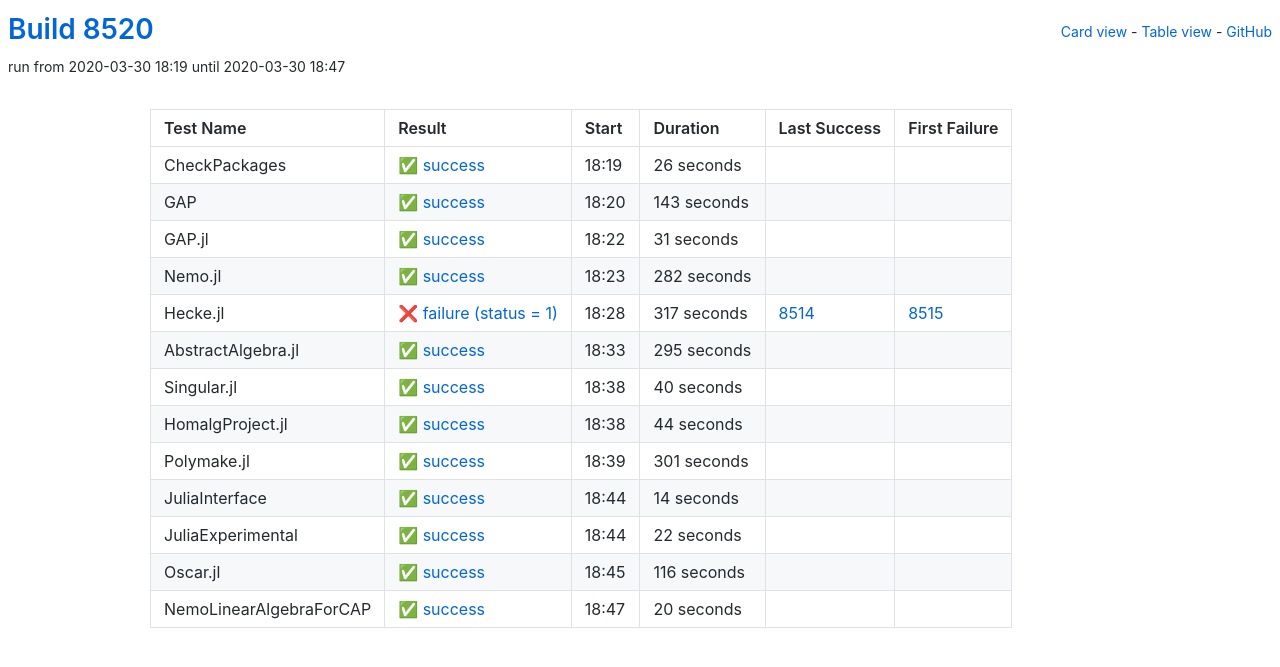
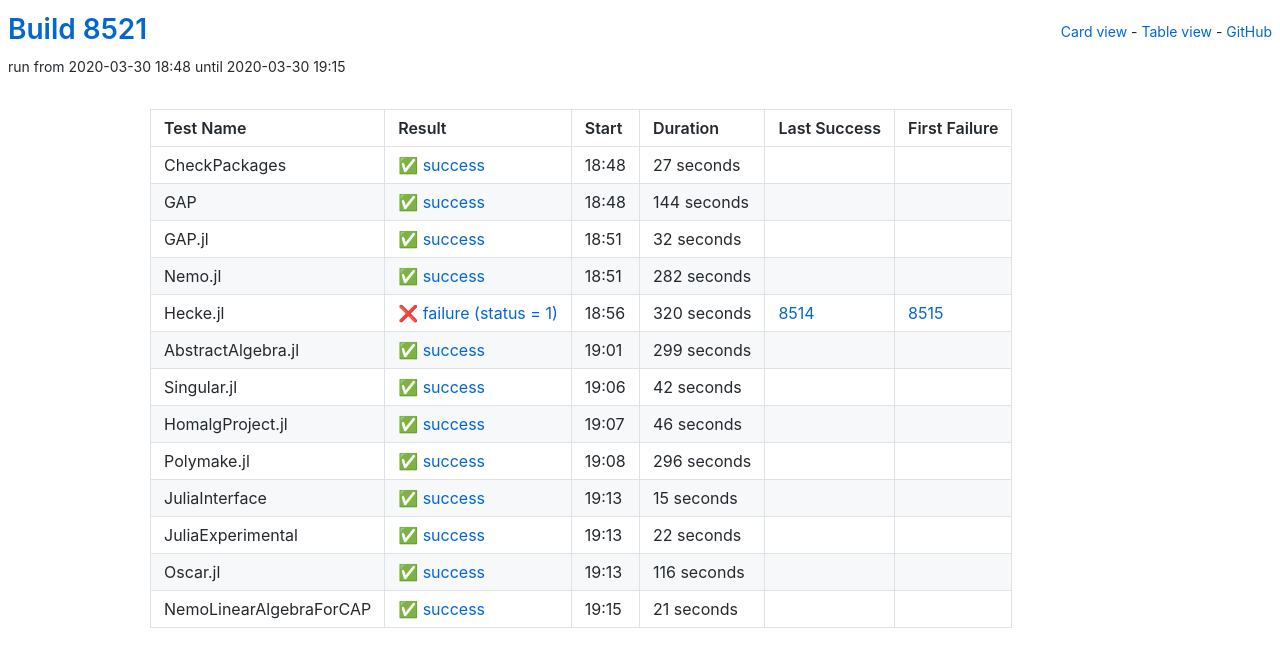
Before and after one commit to oscar-system/oscar-ci-status, a Jekyll site: the page built from table.html, in a window 1280 px wide. Shown: the top 667 px of the page. Built offline with Jekyll 4.4.1, drawn with Linux system fonts in a browser that asks for light colours.

Commit message:
Build 8521

```diff
--- a/_data/ci.yml
+++ b/_data/ci.yml
@@ -1,38 +1,38 @@
-build: 8520
-build_url: https://oscarci.mathematik.uni-kl.de/job/oscar/8520/
+build: 8521
+build_url: https://oscarci.mathematik.uni-kl.de/job/oscar/8521/
 job: oscar
 tests:
-- duration: 26
+- duration: 27
   exitcode: 0
   first_failure: false
   first_failure_url: null
   last_success: false
   last_success_url: null
-  log: https://oscarci.mathematik.uni-kl.de/job/oscar/8520/artifact/logs/build-8520/CheckPackages.log
+  log: https://oscarci.mathematik.uni-kl.de/job/oscar/8521/artifact/logs/build-8521/CheckPackages.log
   name: CheckPackages
-  start: 2020-03-30 18:19
+  start: 2020-03-30 18:48
   status: success
   success: true
-- duration: 143
+- duration: 144
   exitcode: 0
   first_failure: false
   first_failure_url: null
   last_success: false
   last_success_url: null
-  log: https://oscarci.mathematik.uni-kl.de/job/oscar/8520/artifact/logs/build-8520/GAP.log
+  log: https://oscarci.mathematik.uni-kl.de/job/oscar/8521/artifact/logs/build-8521/GAP.log
   name: GAP
-  start: 2020-03-30 18:20
+  start: 2020-03-30 18:48
   status: success
   success: true
-- duration: 31
+- duration: 32
   exitcode: 0
   first_failure: false
   first_failure_url: null
   last_success: false
   last_success_url: null
-  log: https://oscarci.mathematik.uni-kl.de/job/oscar/8520/artifact/logs/build-8520/GAP.jl.log
+  log: https://oscarci.mathematik.uni-kl.de/job/oscar/8521/artifact/logs/build-8521/GAP.jl.log
   name: GAP.jl
-  start: 2020-03-30 18:22
+  start: 2020-03-30 18:51
   status: success
   success: true
 - duration: 282
@@ -41,75 +41,75 @@
   first_failure_url: null
   last_success: false
   last_success_url: null
-  log: https://oscarci.mathematik.uni-kl.de/job/oscar/8520/artifact/logs/build-8520/Nemo.jl.log
+  log: https://oscarci.mathematik.uni-kl.de/job/oscar/8521/artifact/logs/build-8521/Nemo.jl.log
   name: Nemo.jl
-  start: 2020-03-30 18:23
+  start: 2020-03-30 18:51
   status: success
   success: true
-- duration: 317
+- duration: 320
   exitcode: 1
   first_failure: 8515
   first_failure_url: https://oscarci.mathematik.uni-kl.de/job/oscar/8515/
   last_success: 8514
   last_success_url: https://oscarci.mathematik.uni-kl.de/job/oscar/8514/
-  log: https://oscarci.mathematik.uni-kl.de/job/oscar/8520/artifact/logs/build-8520/Hecke.jl.log
+  log: https://oscarci.mathematik.uni-kl.de/job/oscar/8521/artifact/logs/build-8521/Hecke.jl.log
   name: Hecke.jl
-  start: 2020-03-30 18:28
+  start: 2020-03-30 18:56
   status: failure
   success: false
-- duration: 295
+- duration: 299
   exitcode: 0
   first_failure: false
   first_failure_url: null
   last_success: false
   last_success_url: null
-  log: https://oscarci.mathematik.uni-kl.de/job/oscar/8520/artifact/logs/build-8520/AbstractAlgebra.jl.log
+  log: https://oscarci.mathematik.uni-kl.de/job/oscar/8521/artifact/logs/build-8521/AbstractAlgebra.jl.log
   name: AbstractAlgebra.jl
-  start: 2020-03-30 18:33
+  start: 2020-03-30 19:01
   status: success
   success: true
-- duration: 40
+- duration: 42
   exitcode: 0
   first_failure: false
   first_failure_url: null
   last_success: false
   last_success_url: null
-  log: https://oscarci.mathematik.uni-kl.de/job/oscar/8520/artifact/logs/build-8520/Singular.jl.log
+  log: https://oscarci.mathematik.uni-kl.de/job/oscar/8521/artifact/logs/build-8521/Singular.jl.log
   name: Singular.jl
-  start: 2020-03-30 18:38
+  start: 2020-03-30 19:06
   status: success
   success: true
-- duration: 44
+- duration: 46
   exitcode: 0
   first_failure: false
   first_failure_url: null
   last_success: false
   last_success_url: null
-  log: https://oscarci.mathematik.uni-kl.de/job/oscar/8520/artifact/logs/build-8520/HomalgProject.jl.log
+  log: https://oscarci.mathematik.uni-kl.de/job/oscar/8521/artifact/logs/build-8521/HomalgProject.jl.log
   name: HomalgProject.jl
-  start: 2020-03-30 18:38
+  start: 2020-03-30 19:07
   status: success
   success: true
-- duration: 301
+- duration: 296
   exitcode: 0
   first_failure: false
   first_failure_url: null
   last_success: false
   last_success_url: null
-  log: https://oscarci.mathematik.uni-kl.de/job/oscar/8520/artifact/logs/build-8520/Polymake.jl.log
+  log: https://oscarci.mathematik.uni-kl.de/job/oscar/8521/artifact/logs/build-8521/Polymake.jl.log
   name: Polymake.jl
-  start: 2020-03-30 18:39
+  start: 2020-03-30 19:08
   status: success
   success: true
-- duration: 14
+- duration: 15
   exitcode: 0
   first_failure: false
   first_failure_url: null
   last_success: false
   last_success_url: null
-  log: https://oscarci.mathematik.uni-kl.de/job/oscar/8520/artifact/logs/build-8520/JuliaInterface.log
+  log: https://oscarci.mathematik.uni-kl.de/job/oscar/8521/artifact/logs/build-8521/JuliaInterface.log
   name: JuliaInterface
-  start: 2020-03-30 18:44
+  start: 2020-03-30 19:13
   status: success
   success: true
 - duration: 22
@@ -118,9 +118,9 @@
   first_failure_url: null
   last_success: false
   last_success_url: null
-  log: https://oscarci.mathematik.uni-kl.de/job/oscar/8520/artifact/logs/build-8520/JuliaExperimental.log
+  log: https://oscarci.mathematik.uni-kl.de/job/oscar/8521/artifact/logs/build-8521/JuliaExperimental.log
   name: JuliaExperimental
-  start: 2020-03-30 18:44
+  start: 2020-03-30 19:13
   status: success
   success: true
 - duration: 116
@@ -129,19 +129,19 @@
   first_failure_url: null
   last_success: false
   last_success_url: null
-  log: https://oscarci.mathematik.uni-kl.de/job/oscar/8520/artifact/logs/build-8520/Oscar.jl.log
+  log: https://oscarci.mathematik.uni-kl.de/job/oscar/8521/artifact/logs/build-8521/Oscar.jl.log
   name: Oscar.jl
-  start: 2020-03-30 18:45
+  start: 2020-03-30 19:13
   status: success
   success: true
-- duration: 20
+- duration: 21
   exitcode: 0
   first_failure: false
   first_failure_url: null
   last_success: false
   last_success_url: null
-  log: https://oscarci.mathematik.uni-kl.de/job/oscar/8520/artifact/logs/build-8520/NemoLinearAlgebraForCAP.log
+  log: https://oscarci.mathematik.uni-kl.de/job/oscar/8521/artifact/logs/build-8521/NemoLinearAlgebraForCAP.log
   name: NemoLinearAlgebraForCAP
-  start: 2020-03-30 18:47
+  start: 2020-03-30 19:15
   status: success
   success: true
```
Also changed, not shown: README.md.
